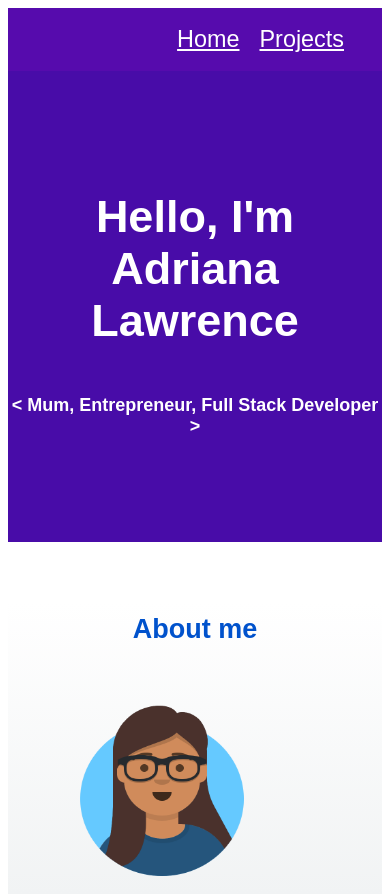
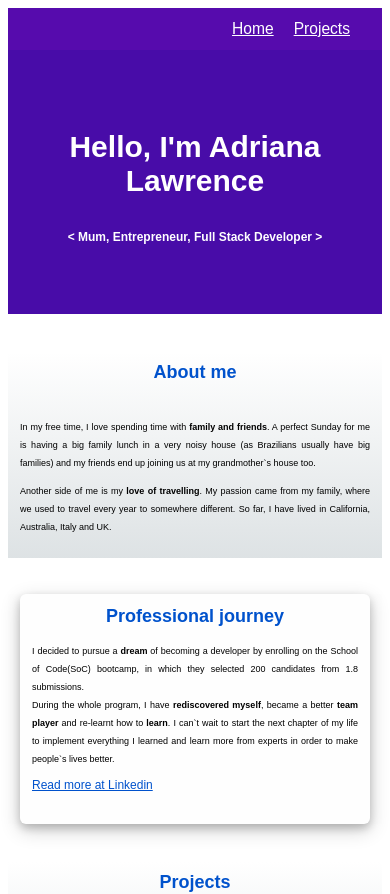
Before and after one commit to drinobre/portfolio, a Next.js app in the folder portfolio/: page / in a window 390 px wide. Shown: the top 894 px of the page. Built offline with nearby package versions, Linux system fonts and the light colour scheme.

Commit message:
center the image on the container

```diff
--- a/portfolio/components/DisplayCard/index.js
+++ b/portfolio/components/DisplayCard/index.js
@@ -20,7 +20,7 @@ export default function DisplayProjects({
               src={imageSrc}
               alt="Adriana Nobre Lawrence Avatar"
               width="10"
-              height="10"
+              height="8"
               layout="responsive"
             />
             <h4 className="subheader-gray">{type}</h4>
--- a/portfolio/components/Hero/index.js
+++ b/portfolio/components/Hero/index.js
@@ -62,8 +62,8 @@ export default function HeroHomePage() {
                 next chapter of my life to implement everything I learned and
                 learn more from experts in order to make people`s lives better.
               </p>
-              <h4>Who I was before the bootcamp...</h4>
-              <p>
+              <h4 className="desktop-only">Who I was before the bootcamp...</h4>
+              <p className="desktop-only">
                 I am a skilled and dedicated{" "}
                 <b>business analyst and project manager</b> with over 10 years`
                 experience across a range of organisations, from private
--- a/portfolio/pages/index.js
+++ b/portfolio/pages/index.js
@@ -3,7 +3,7 @@ import styles from "../styles/Home.module.css";
 import { Navbar } from "../components/Navbar";
 import PagesHeader from "../components/Header";
 import HeroHomePage from "../components/Hero";
-import Footer from "../components/Footer";
+// import Footer from "../components/Footer";
 
 export default function Home() {
   return (
@@ -23,7 +23,7 @@ export default function Home() {
 
       <HeroHomePage></HeroHomePage>
 
-      <Footer></Footer>
+      {/* <Footer></Footer> */}
     </div>
   );
 }
--- a/portfolio/styles/globals.css
+++ b/portfolio/styles/globals.css
@@ -6,6 +6,15 @@
   --header-text-size: 3.5rem;
   --subheader-text-size: 1.5rem;
   --section-text-size: 2rem;
+  --body-font-size: 1.125rem;
+  --link-font-size: 1.3rem;
+
+  --header-small-screen-text-size: 2.5rem;
+  --subheader-small-screen-text-size: 1rem;
+  --section-small-screen-text-size: 1.5rem;
+  --body-small-screen-font-size: 0.75rem;
+  --link-small-screen-font-size: 1rem;
+
   --text-primary-colour: black;
   --text-secondary-colour: white;
 }
@@ -15,7 +24,7 @@ body {
   padding: 0;
   font-family: "Montserrat", sans-serif;
   font-weight: 300;
-  font-size: 1.125rem;
+  font-size: var(--body-font-size);
 }
 
 * {
@@ -26,13 +35,13 @@ body {
 
 a {
   color: var(--primary-color);
-  font-size: 1.3rem;
+  font-size: var(--link-font-size);
   padding-top: 2rem !important;
 }
 
 #navbar-name {
   color: var(--text-secondary-colour);
-  font-size: 1.3rem;
+  font-size: var(--link-font-size);
 }
 
 #navbar-name:hover {
@@ -181,9 +190,8 @@ a {
   flex: 30%;
   text-align: center;
   display: block;
-  /* width: 80%; */
   padding: 10px;
-  margin: 1rem 3rem;
+  margin: auto;
   object-fit: cover;
   max-width: 300px;
 }
@@ -283,21 +291,45 @@ img {
 
 /* Screen size */
 
-@media (max-width: 1200px) {
+@media (max-width: 1000px) {
   h1 {
-    font-size: 2.5rem;
+    font-size: var(--header-small-screen-text-size);
   }
 
   h2 {
-    font-size: 1.5rem;
+    font-size: var(--section-small-screen-text-size);
   }
 
   .mainSubheader {
-    font-size: 1rem;
+    font-size: var(--subheader-small-screen-text-size);
   }
+
+  a {
+    font-size: var(--link-small-screen-font-size);
+  }
+
+  html,
+  body {
+    font-size: var(--body-small-screen-font-size);
+  }
+
+  /* .project-group-image {
+    max-width: 200px;
+  } */
+
+  .project-results,
+  .project-results1,
+  .project-results2,
+  .section-group {
+    padding: 0;
+  }
+}
+
+/* Mobile view */
+@media (max-width: 600px) {
   .project-group {
     flex-direction: column;
-    font-size: 0.75rem;
+    font-size: var(--body-small-screen-font-size);
     padding: 0;
   }
 
@@ -307,36 +339,16 @@ img {
     padding: 0;
   }
 
-  .project-results {
-    padding: 0;
-  }
-
-  .project-results1 {
-    padding: 0;
-  }
-
-  .project-results2 {
-    padding: 0;
-  }
   .section-group {
     padding: 0;
   }
 
-  .project-group-image {
-    max-width: 200px;
+  /* additional text only available on desktop */
+  .desktop-only {
+    display: none;
+  }
+
+  .project-group-text {
+    margin: 0rem 1rem 1rem 1rem;
   }
 }
-
-@media (max-width: 600px) {
-  .project-group-image {
-    /* display: none; */
-    max-width: 200px;
-  }
-
-  .project-group-image2 {
-    display: none;
-  }
-  .section-group {
-    padding: 0;
-  }
-}
```
